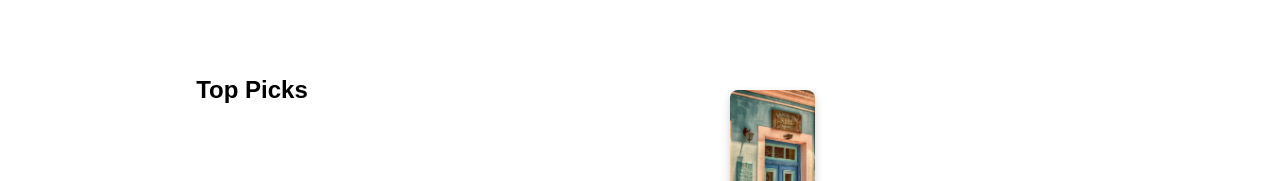
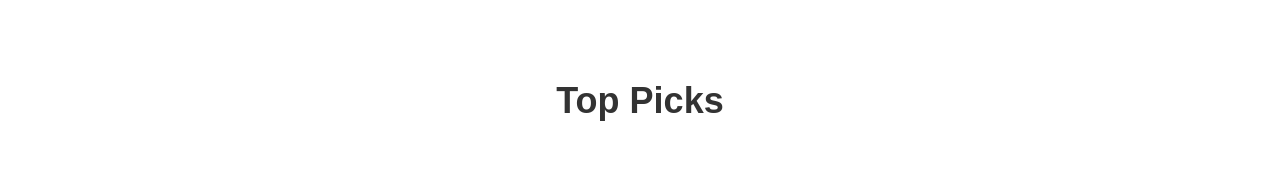
Before and after one commit to shafeer2511/HOTEL-DINING, a React (Create React App) app in the folder client/: page / in a window 1280 px wide. Shown: the part 691-872 px from the top of the page. Built offline with nearby package versions, Linux system fonts and the light colour scheme.

Commit message:
Update homePage.css

```diff
--- a/client/src/styles/homePage.css
+++ b/client/src/styles/homePage.css
@@ -1,4 +1,4 @@
-.home-header{
+.home-header {
   margin-top: 10rem;
 }
 
@@ -6,15 +6,49 @@
   min-height: 100vh;
   padding-top: 80px;
   display: flex;
-    flex-wrap: wrap;
-    justify-content: space-around;
-    align-items: flex-start;
-    gap: 10px;
+  flex-direction: column; /* Ensures the heading is placed above the cards */
+  align-items: center; /* Center the content horizontally */
+  gap: 20px; /* Increased gap for better spacing */
   background-size: cover;
   background-position: center;
   overflow-x: hidden;
 }
+
+/* Top Picks Heading */
+.top-picks-heading {
+  font-size: 36px;
+  font-weight: bold;
+  text-align: center;
+  color: #333;
+  margin-bottom: 40px;
+}
+
+/* Hotel Grid Layout */
+.hotel-grid {
+  display: flex;
+  flex-wrap: wrap;
+  justify-content: center; /* Center the hotel cards */
+  gap: 20px 90px;
+  width: 100%;
+  max-width: 1200px; /* To limit the width of the grid */
+  padding: 0 20px; /* Adds padding to the sides of the grid */
+}
+
 body {
   overflow-y: auto;
   height: 100%;
 }
+
+/* Responsive Adjustments */
+@media (max-width: 1024px) {
+  .hotel-grid {
+    justify-content: space-between; /* Adjust spacing for two cards per row */
+  }
+}
+
+@media (max-width: 768px) {
+  .hotel-grid {
+    flex-direction: column;
+    align-items: center; /* Center the single card */
+  }
+}
```
Lines whose indentation alone changed are shown as unchanged.
